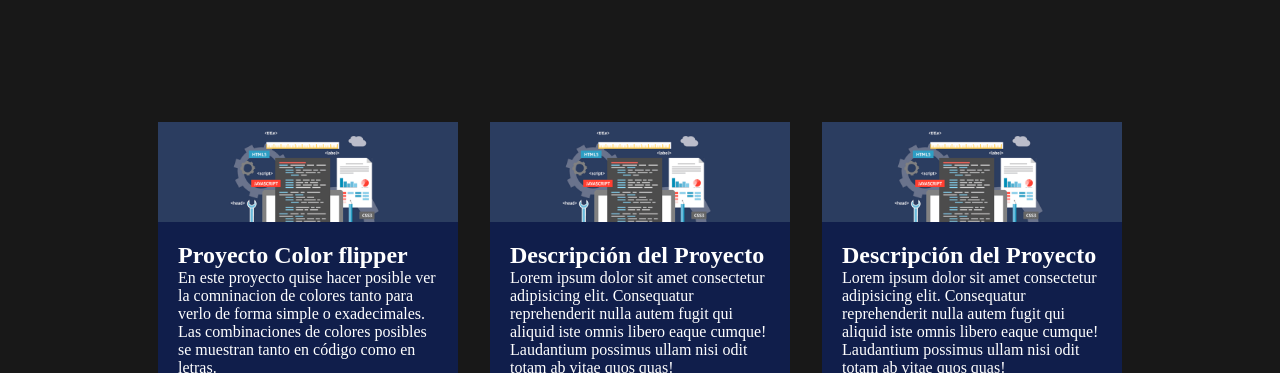
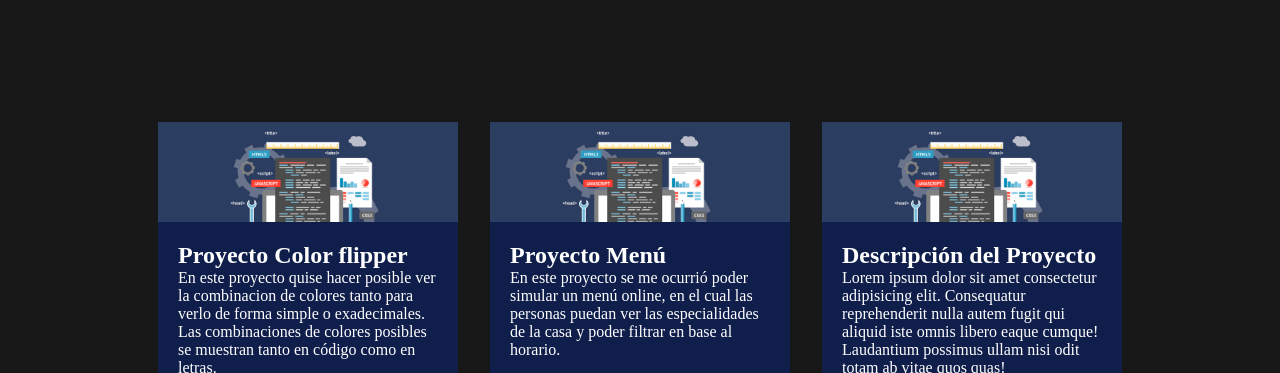
Before and after one commit to angelDamianLeiva/Mi-Portfolio, a website: page assets/pages/proyectos.html in a window 1280 px wide. Shown: the part 212-585 px from the top of the page. Drawn offline with Linux system fonts and the light colour scheme; a web font is replaced by a local one.

Commit message:
Update proyectos.html

```diff
--- a/assets/pages/proyectos.html
+++ b/assets/pages/proyectos.html
@@ -56,7 +56,7 @@
                 <div class="card__img"></div>
                 <div class="card__title">
                     <h2>Proyecto Color flipper</h2>
-                    <p>En este proyecto quise hacer posible ver la comninacion de colores tanto para verlo de forma simple o exadecimales. Las combinaciones de colores posibles se muestran tanto en código como en letras.</p>
+                    <p>En este proyecto quise hacer posible ver la combinacion de colores tanto para verlo de forma simple o exadecimales. Las combinaciones de colores posibles se muestran tanto en código como en letras.</p>
                 </div>
                 <div class="card__projects-links">
                     <a href="https://github.com/angelDamianLeiva/Mi-Portfolio" target="_blank">
@@ -80,14 +80,14 @@
             <div class="card">
                 <div class="card__img"></div>
                 <div class="card__title">
-                    <h2>Descripción del Proyecto</h2>
-                    <p>Lorem ipsum dolor sit amet consectetur adipisicing elit. Consequatur reprehenderit nulla autem fugit qui aliquid iste omnis libero eaque cumque! Laudantium possimus ullam nisi odit totam ab vitae quos quas!</p>
+                    <h2>Proyecto Menú</h2>
+                    <p>En este proyecto se me ocurrió poder simular un menú online, en el cual las personas puedan ver las especialidades de la casa y poder filtrar en base al horario.</p>
                 </div>
                 <div class="card__projects-links">
                     <a href="https://github.com/angelDamianLeiva/Mi-Portfolio" target="_blank">
                         <i class="fab fa-github"></i>
                     </a>
-                    <a href="">
+                    <a href="https://angeldamianleiva.github.io/Menu-online/">
                         <i class="fas fa-globe-americas"></i>
                     </a>
                     <a href="">
```
